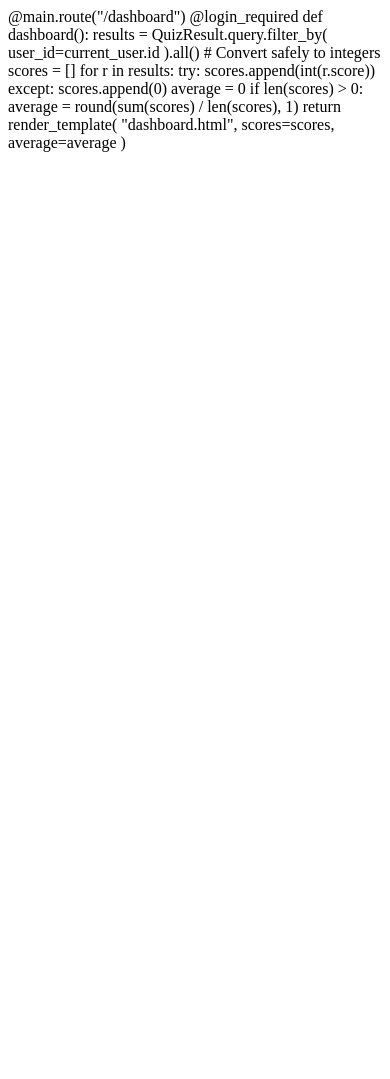
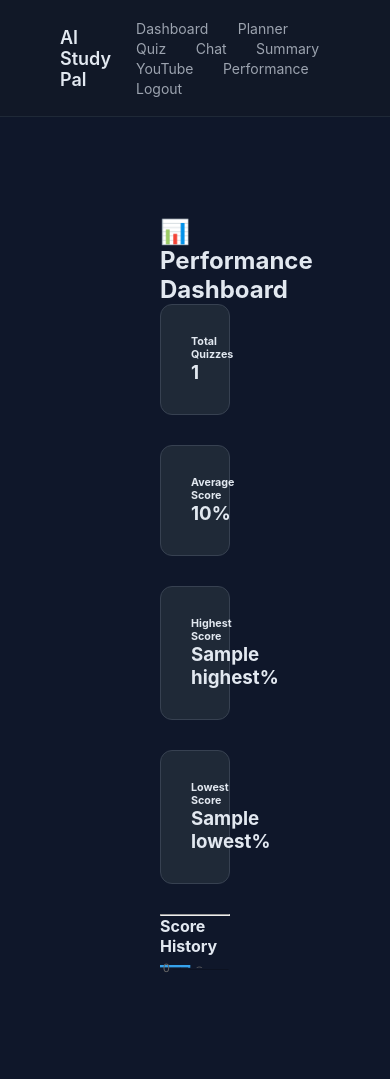
Before and after one commit to amalkdom/ai-study-pal, a Flask app: template app/templates/dashboard.html in a window 390 px wide. Before the commit the page ends 152 px from the top, so only its background shows below. Run offline with Flask 3, Linux system fonts and the light colour scheme; the template is opened without the code that fills it: most values are stand-ins (such as "Sample title", 1, 10 or a date in 2020); parts of the project's set-up code (start-up, migrations or seed data) failed here and were passed over.

Commit message:
Update dashboard.html

```diff
--- a/app/templates/dashboard.html
+++ b/app/templates/dashboard.html
@@ -1,25 +1,78 @@
-@main.route("/dashboard")
-@login_required
-def dashboard():
+{% extends "base.html" %}
+{% block content %}
 
-    results = QuizResult.query.filter_by(
-        user_id=current_user.id
-    ).all()
+<div class="container mt-5">
 
-    # Convert safely to integers
-    scores = []
-    for r in results:
-        try:
-            scores.append(int(r.score))
-        except:
-            scores.append(0)
+    <h2 class="mb-4">📊 Performance Dashboard</h2>
 
-    average = 0
-    if len(scores) > 0:
-        average = round(sum(scores) / len(scores), 1)
+    <div class="row">
 
-    return render_template(
-        "dashboard.html",
-        scores=scores,
-        average=average
-    )
+        <div class="col-md-3">
+            <div class="card shadow p-3 text-center">
+                <h6>Total Quizzes</h6>
+                <h3>{{ total_quizzes }}</h3>
+            </div>
+        </div>
+
+        <div class="col-md-3">
+            <div class="card shadow p-3 text-center">
+                <h6>Average Score</h6>
+                <h3>{{ average }}%</h3>
+            </div>
+        </div>
+
+        <div class="col-md-3">
+            <div class="card shadow p-3 text-center">
+                <h6>Highest Score</h6>
+                <h3>{{ highest }}%</h3>
+            </div>
+        </div>
+
+        <div class="col-md-3">
+            <div class="card shadow p-3 text-center">
+                <h6>Lowest Score</h6>
+                <h3>{{ lowest }}%</h3>
+            </div>
+        </div>
+
+    </div>
+
+    <hr class="my-5">
+
+    <h4>Score History</h4>
+
+    <canvas id="scoreChart" height="100"></canvas>
+
+</div>
+
+<script src="https://cdn.jsdelivr.net/npm/chart.js"></script>
+
+<script>
+    const scores = {{ scores|tojson }};
+
+    const ctx = document.getElementById("scoreChart");
+
+    new Chart(ctx, {
+        type: "line",
+        data: {
+            labels: scores.map((_, index) => "Quiz " + (index + 1)),
+            datasets: [{
+                label: "Score %",
+                data: scores,
+                borderWidth: 2,
+                tension: 0.3
+            }]
+        },
+        options: {
+            responsive: true,
+            scales: {
+                y: {
+                    beginAtZero: true,
+                    max: 100
+                }
+            }
+        }
+    });
+</script>
+
+{% endblock %}
```
